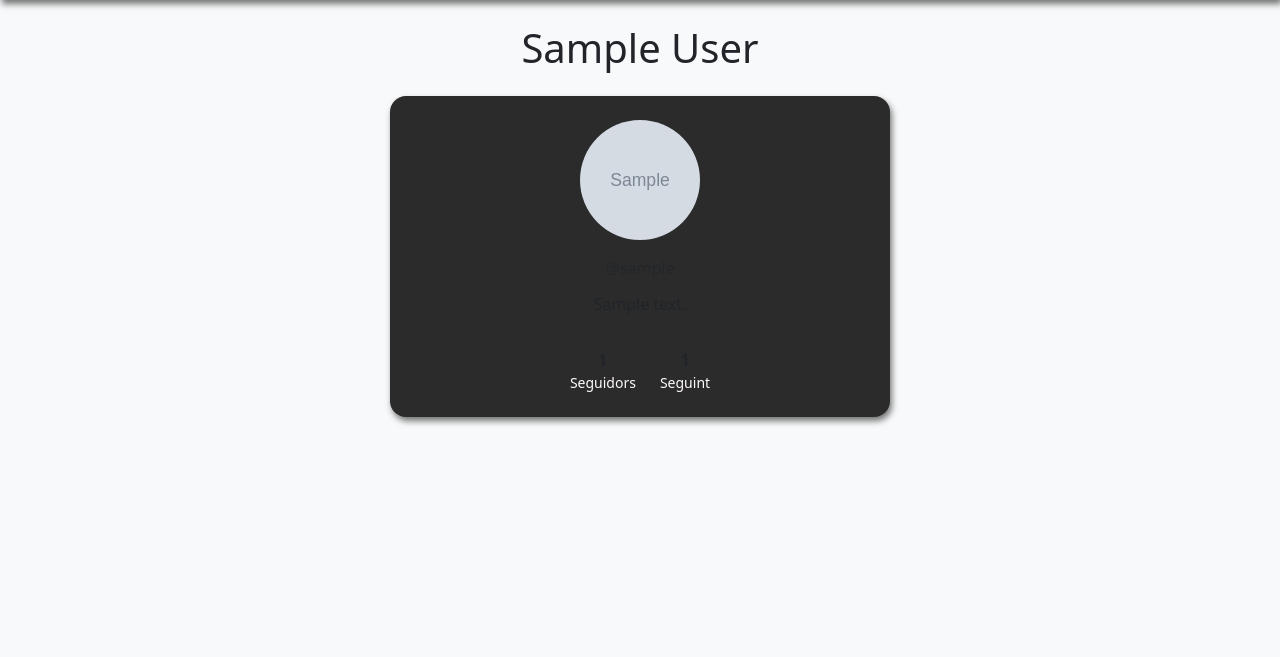
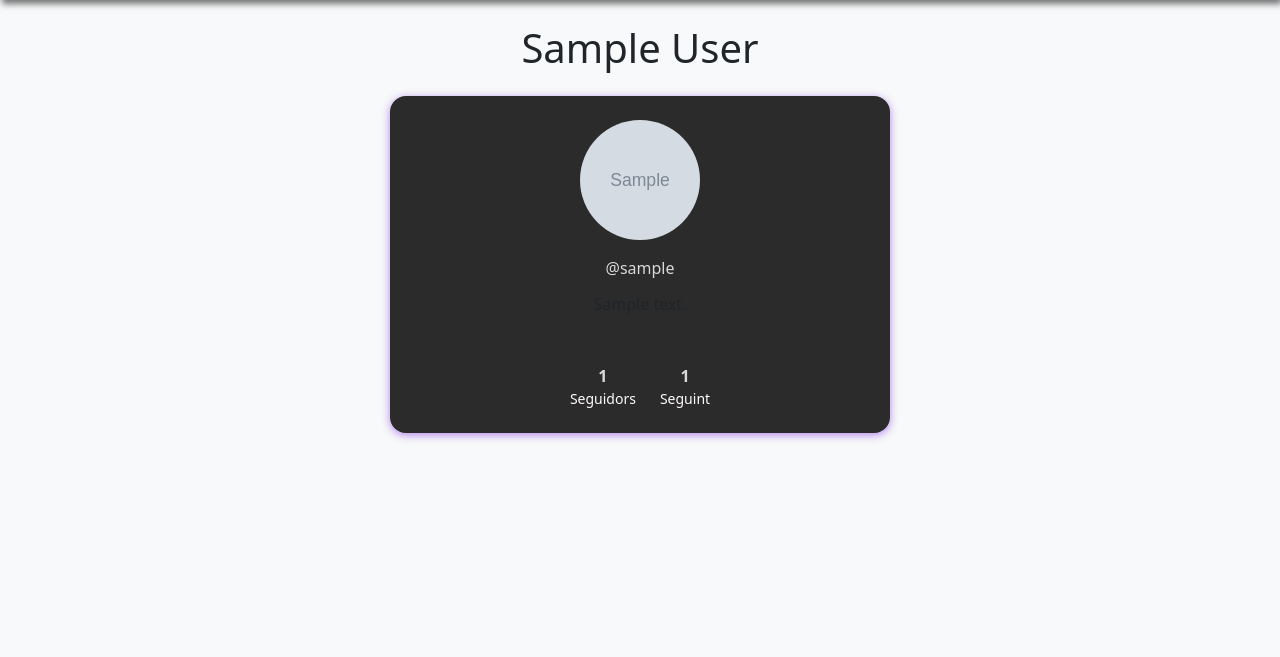
Before and after one commit to eto-4/StreamEvents, a Django app: a page that uses users/templates/users/public_profile.html in a window 1280 px wide. Shown: the part 76-733 px from the top of the page. Run offline with Django 3.2, Linux system fonts and the light colour scheme; tables that the repository leaves empty hold one stand-in row (values such as "Sample post"); grey boxes marked "Sample" are stand-in pictures; parts of the project's set-up code (start-up, migrations or seed data) failed here and were passed over.

Commit message:
Public profile en funcionament i ara es poden seguir els usuaris entre ells.

```diff
--- a/events/templates/events/event_detail.html
+++ b/events/templates/events/event_detail.html
@@ -54,7 +54,9 @@
                     </div>
                     <div class="col-6">
                         <small class="text-muted d-block">Creador</small>
-                        <span>{{ event.creator.username }}</span>
+                        <a href="{% url 'users:public_profile' event.creator.username %}" class="text-decoration-none">
+                            {{ event.creator.username }}
+                        </a>
                     </div>
                     <div class="col-6">
                         <small class="text-muted d-block">Etiquetes</small>
--- a/users/templates/users/public_profile.html
+++ b/users/templates/users/public_profile.html
@@ -7,7 +7,7 @@
 <div class="mx-auto" style="max-width: 500px;">
     <h1>{{ profile_user.display_name|default:profile_user.username }}</h1>
 
-    <div class="card border-0 shadow-sm rounded-4 p-4 text-center auth-card">
+    <div class="card border-0 rounded-4 p-4 text-center auth-card">
 
         <img src="{% if profile_user.avatar %}{{ profile_user.avatar.url }}{% else %}{% static 'images/default_avatar.jpg' %}{% endif %}"
              alt="Avatar de {{ profile_user.username }}"
@@ -15,23 +15,35 @@
              width="120" height="120"
              style="object-fit: cover;">
 
-        <p class="text-muted mb-1">@{{ profile_user.username }}</p>
+        <p class="soft-text mb-1">@{{ profile_user.username }}</p>
 
         {% if profile_user.bio %}
             <p class="mt-2">{{ profile_user.bio }}</p>
         {% endif %}
 
-        <div class="d-flex justify-content-center gap-4 mt-3">
+        {% if profile_user.followers_set or profile_user.following_set %}
+        <div class="d-flex justify-content-center gap-4 mt-3 pt-3" style="border-top: 1px solid var(--color-border);">
             <div>
-                <strong>{{ profile_user.followers_set.count }}</strong>
-                <small class="text-muted d-block">Seguidors</small>
+                <strong class="soft-text">{{ profile_user.followers_set.count }}</strong>
+                <small class="soft-text d-block">Seguidors</small>
             </div>
             <div>
-                <strong>{{ profile_user.following_set.count }}</strong>
-                <small class="text-muted d-block">Seguint</small>
+                <strong class="soft-text">{{ profile_user.following_set.count }}</strong>
+                <small class="soft-text d-block">Seguint</small>
             </div>
         </div>
+        {% endif %}
 
+        {% if request.user.is_authenticated and request.user != profile_user %}
+            <form method="post" action="{% url 'users:toggle_follow' profile_user.username %}" class="mt-3">
+                {% csrf_token %}
+                {% if is_following %}
+                    <button type="submit" class="btn btn-outline-primary btn-sm">Deixar de seguir</button>
+                {% else %}
+                    <button type="submit" class="btn btn-primary btn-sm">Seguir</button>
+                {% endif %}
+            </form>
+        {% endif %}
     </div>
 </div>
 {% endblock %}
--- a/users/urls.py
+++ b/users/urls.py
@@ -12,4 +12,5 @@ urlpatterns = [
     path('profile/edit/', views.edit_profile_view, name='edit_profile'),
     path('profile/remove-avatar/', views.remove_avatar, name='remove_avatar'),
     path('profile/<str:username>/', views.public_profile_view, name='public_profile'),
+    path('profile/<str:username>/follow/', views.toggle_follow, name='toggle_follow'),
 ]
--- a/users/views.py
+++ b/users/views.py
@@ -7,6 +7,7 @@ from django.urls import reverse
 from .forms import CustomUserCreationForm, CustomAuthenticationForm, CustomUserUpdateForm
 from django.contrib.auth import get_user_model
 import os
+from django.views.decorators.http import require_POST
 
 # Obtenim el model d'usuari configurat a settings.AUTH_USER_MODEL
 User = get_user_model()
@@ -109,9 +110,15 @@ def edit_profile_view(request):
 # VISTA DE PERFIL PÚBLIC
 # ------------------------------
 def public_profile_view(request, username):
-    # Obtenim l'usuari pel username o retornem 404
+    from .models import Follow
     user = get_object_or_404(User, username=username)
-    return render(request, 'users/public_profile.html', {'profile_user': user})
+    is_following = False
+    if request.user.is_authenticated:
+        is_following = Follow.objects.filter(follower=request.user, following=user).exists()
+    return render(request, 'users/public_profile.html', {
+        'profile_user': user,
+        'is_following': is_following
+    })
 
 # ------------------------------
 # VISTA PER ELIMINAR AVATAR
@@ -139,3 +146,18 @@ def remove_avatar(request):
 
     # Redirigim a la pàgina d'edició de perfil
     return redirect('users:edit_profile')
+
+# Seguir usuaris
+@login_required
+@require_POST
+def toggle_follow(request, username):
+    from .models import Follow
+    target = get_object_or_404(User, username=username)
+    if target == request.user:
+        return redirect('users:public_profile', username=username)
+    existing = Follow.objects.filter(follower=request.user, following=target).first()
+    if existing:
+        existing.delete()
+    else:
+        Follow.objects.create(follower=request.user, following=target)
+    return redirect('users:public_profile', username=username)
```
